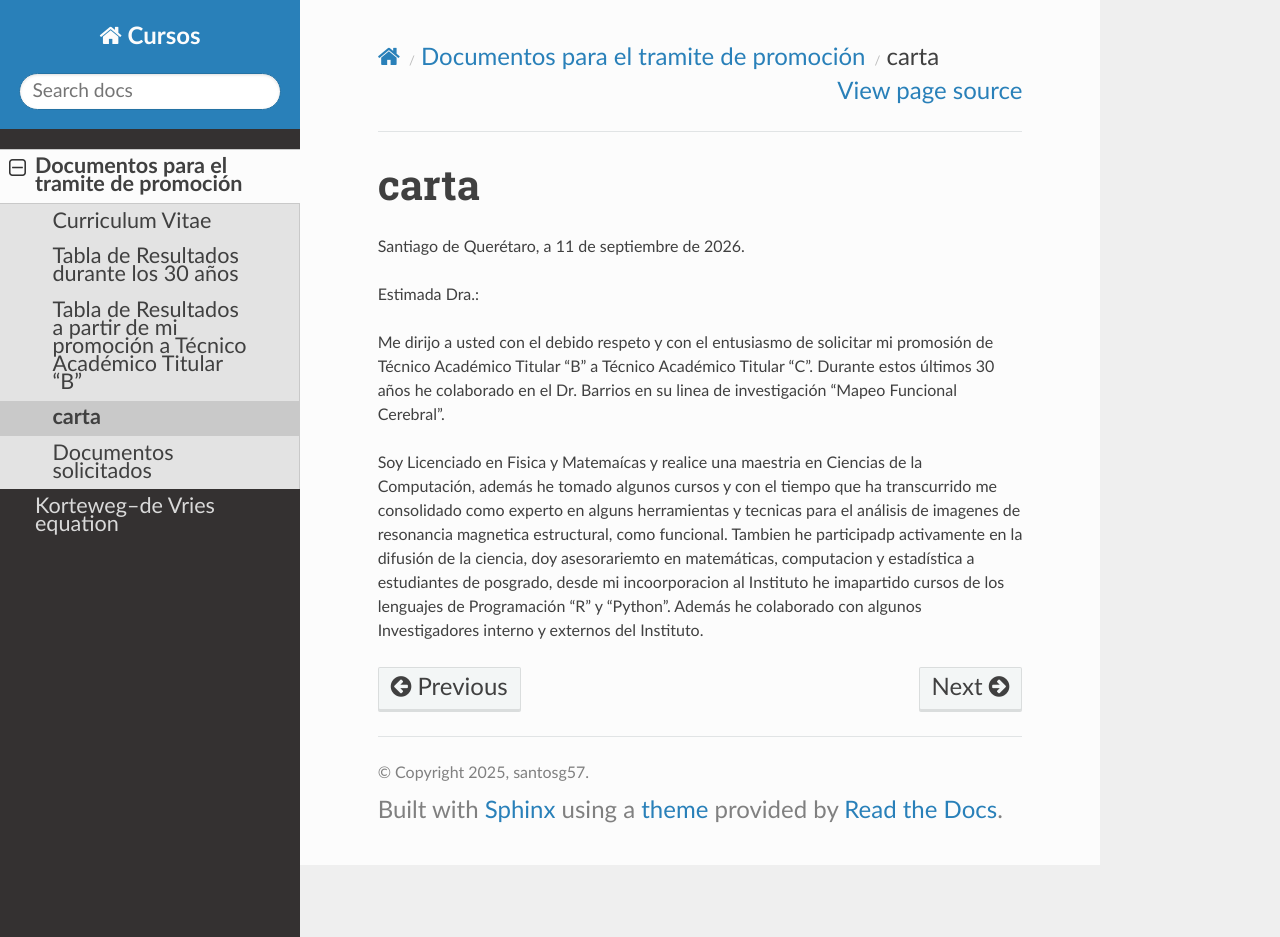
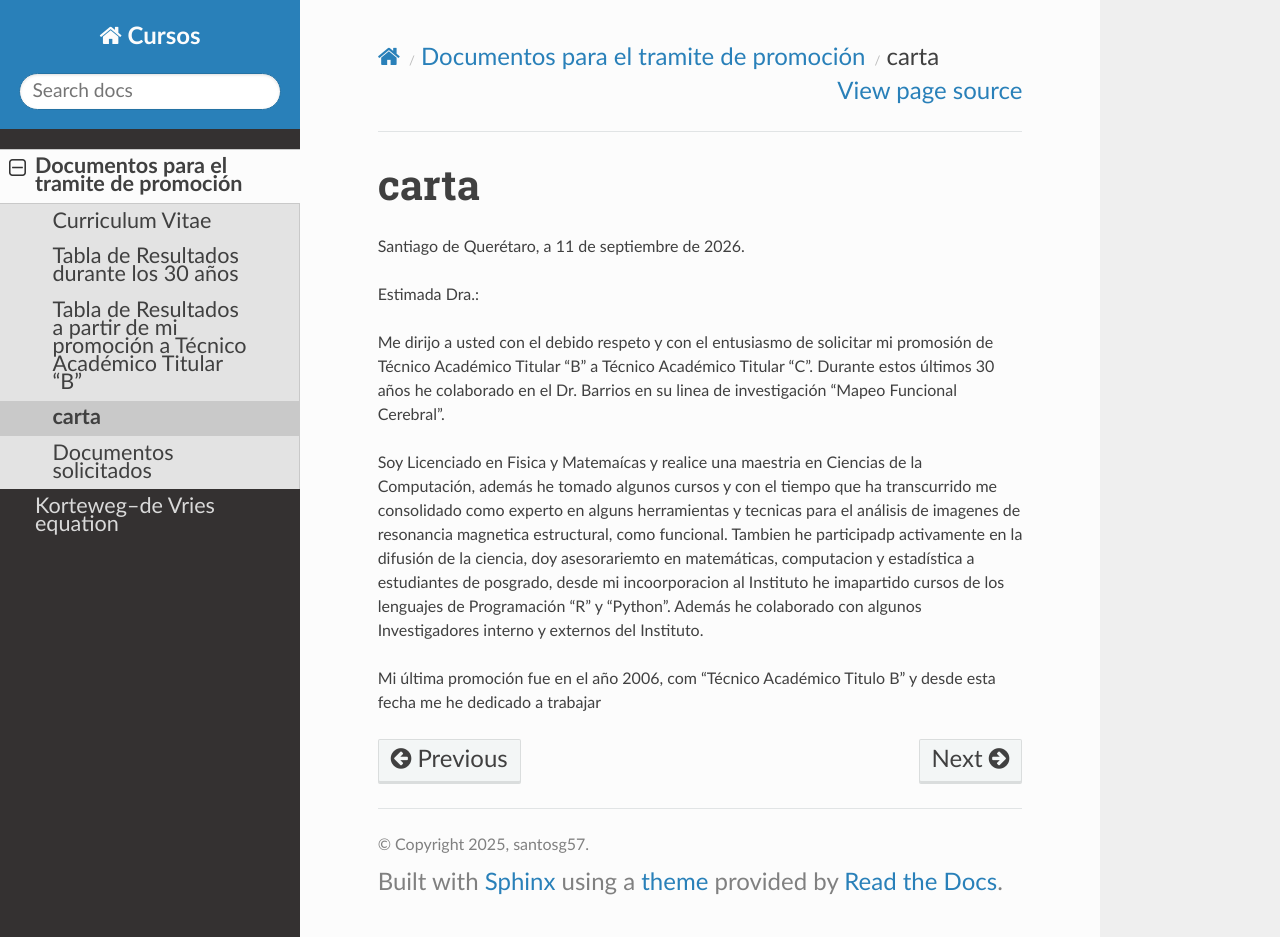
Before and after one commit to matecom57/santosg57-temarios, a Sphinx documentation site: the page built from docs/source/CV_2026/requisitos_cartas/carta.rst, in a window 1280 px wide and 937 px high. Built offline with Sphinx 7.4.7 and the Read the Docs theme 3.1.0, drawn with Linux system fonts in a browser that asks for light colours; pages that are not in the unit, such as notebooks, are missing from menus.

Commit message:
Test comité

```diff
--- a/docs/source/CV_2026/requisitos_cartas/carta.rst
+++ b/docs/source/CV_2026/requisitos_cartas/carta.rst
@@ -15,3 +15,5 @@ tecnicas para el análisis de imagenes de resonancia magnetica estructural, como
 Tambien he participadp activamente en la difusión de la ciencia, doy asesorariemto en matemáticas, computacion y estadística a estudiantes
 de posgrado, desde mi incoorporacion al Instituto he imapartido cursos de los lenguajes de Programación "R" y "Python".
 Además he colaborado con algunos Investigadores interno y externos del Instituto.
+
+Mi última promoción fue en el año 2006, com "Técnico Académico Titulo B" y desde esta fecha me he dedicado a trabajar
```
